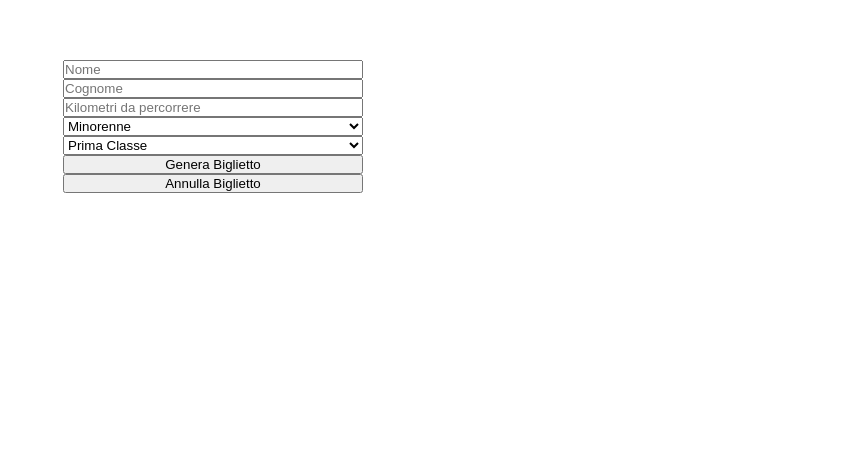
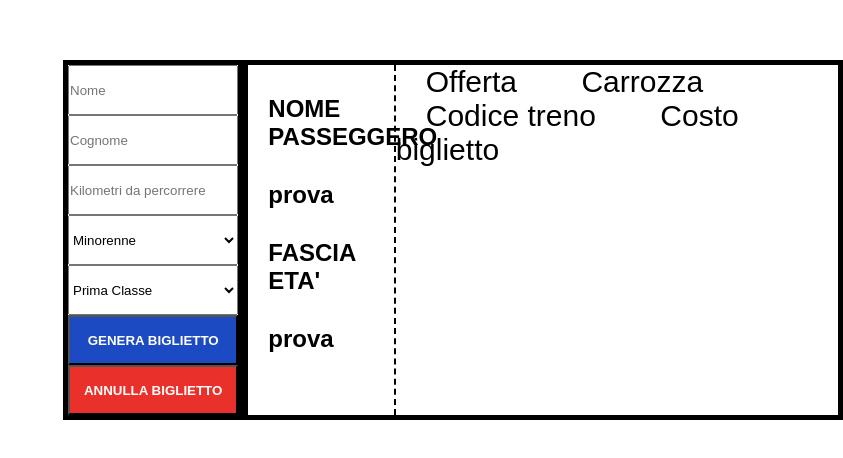
Before and after one commit to GimmikZart/js-biglietto-treno-form, a plain HTML site: page index.html in a window 1280 px wide. Shown: the part 140-598 px from the top of the page, without its empty margins (437-1280 px from the left). Drawn offline with Linux system fonts and the light colour scheme.

Commit message:
CSS - pt.1

```diff
--- a/index.html
+++ b/index.html
@@ -6,6 +6,7 @@
     <title>Calcolatore Biglietto</title>
   </head>
   <body>
+    <main>
       <section id="calcolatore">
         <input id="nome" type="text" name="" value="" placeholder="Nome">
 
@@ -25,10 +26,29 @@
           <option id="secondaclasse" value="secondaClasse">Seconda Classe</option>
         </select>
 
-      <button id="genera" type="" name="button"> Genera Biglietto </button>
+        <button id="genera" type="" name="button"> GENERA BIGLIETTO </button>
 
-      <button id="annulla" type="" name="button"> Annulla Biglietto </button>
+        <button id="annulla" type="" name="button"> ANNULLA BIGLIETTO </button>
       </section>
+
+      <section id="biglietto">
+        <div id="infocliente">
+          <h2>NOME PASSEGGERO</h2>
+          <h2 id="nomecliente"> prova</h2>
+          <h2>FASCIA ETA'</h2>
+          <h2 id="etacliente"> prova</h2>
+        </div>
+        <div id="infotreno">
+          <ul>
+            <li>Offerta</li>
+            <li>Carrozza</li>
+            <li>Codice treno</li>
+            <li>Costo biglietto</li>
+          </ul>
+        </div>
+      </section>
+    </main>
+
 
 
 
--- a/style.css
+++ b/style.css
@@ -6,14 +6,65 @@
   font-family: sans-serif;
 }
 
+
+
+main {
+  display: flex;
+}
+
+/* CALCOLATORE ---------------- */
 #calcolatore {
-  width: 300px;
+  width: 15%;
   display: flex;
   flex-wrap: wrap;
-  margin: 500px;
+  margin-left: 500px;
   margin-top: 200px;
+  border: 5px solid black;
 }
 
 input, select, button {
   width: 100%;
+  height: 50px;
 }
+
+#genera {
+  background-color: rgb(27, 74, 195);
+  color: white;
+  font-weight: bold;
+}
+
+#annulla {
+  background-color: rgb(233, 48, 42);
+  color: white;
+  font-weight: bold;
+}
+
+/* BIGLIETTO --------------- */
+
+#biglietto {
+  display: flex;
+  width: 50%;
+  margin-top: 200px;
+  border: 5px solid black;
+}
+
+#infocliente {
+  width: 25%;
+  padding-left: 20px;
+  border-right: 2px dashed black;
+}
+
+#infotreno {
+  display: flex;
+  justify-content: space-around;
+}
+#biglietto li {
+  display: inline;
+  list-style: none;
+  font-size: 30px;
+  margin: 30px;
+}
+
+#infocliente h2 {
+  margin-top: 30px;
+}
```
Also changed, not shown: main.js (+3 -5 lines). Lines whose indentation alone changed are shown as unchanged.
